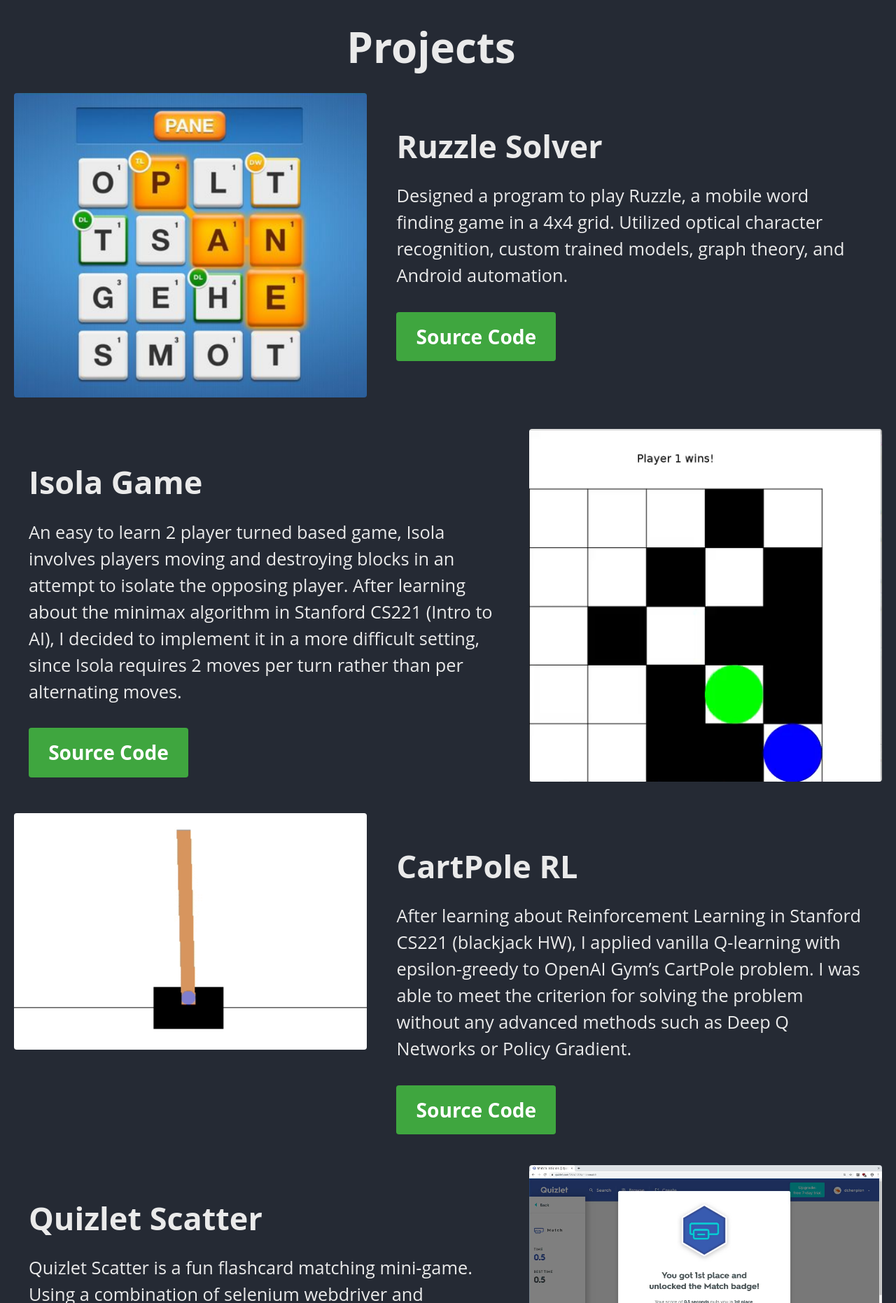
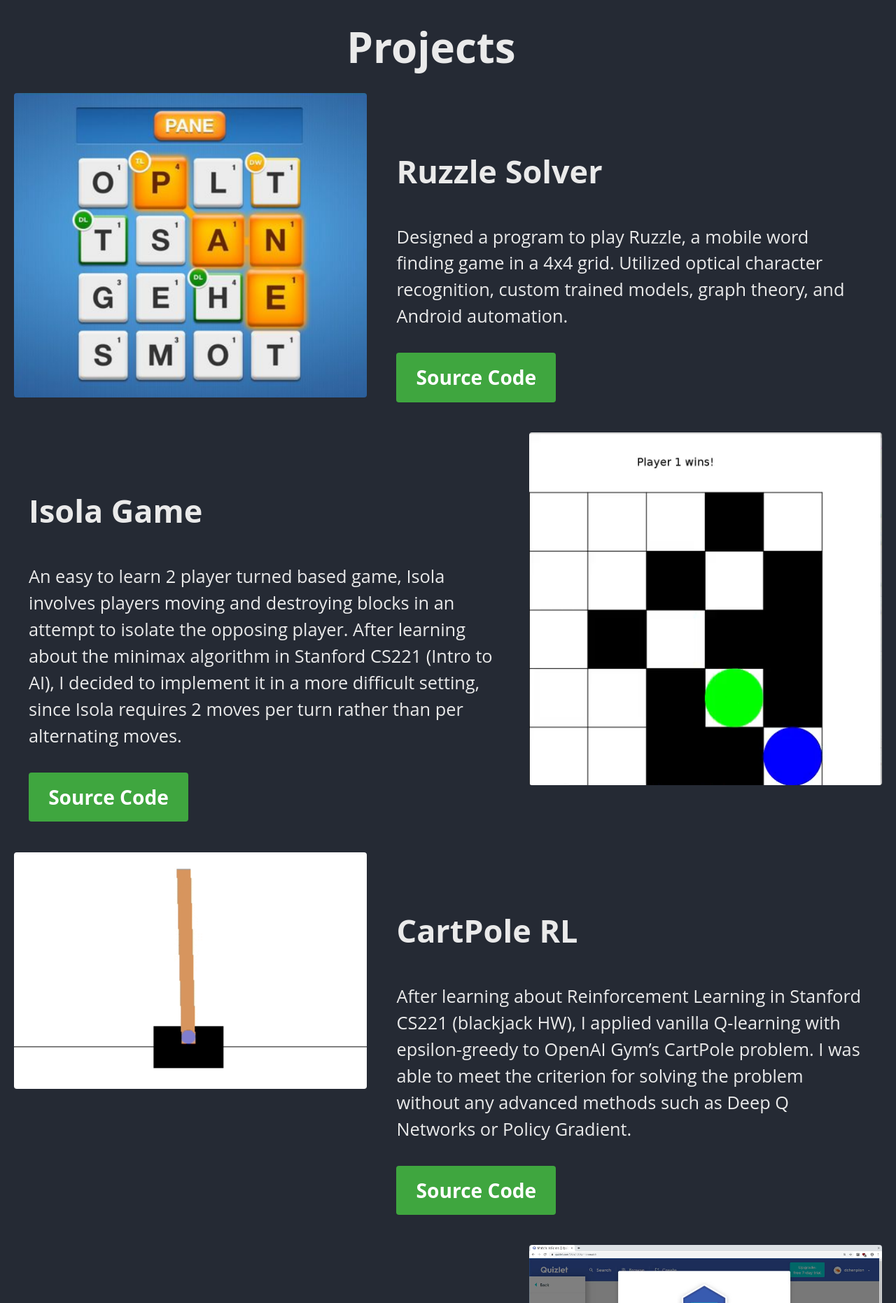
Before and after one commit to dchen327/dchen327.github.io, a Jekyll site: the page built from index.md, in a window 1280 px wide. Shown: the part 1042-2904 px from the top of the page at 70% size. Built offline with Jekyll 4.4.1, drawn with Linux system fonts in a browser that asks for light colours; cached includes are drawn as plain includes.

Commit message:
update feature text spacing

```diff
--- a/_sass/minimal-mistakes/_page.scss
+++ b/_sass/minimal-mistakes/_page.scss
@@ -85,7 +85,8 @@ body {
 .page__content {
   h2 {
     font-size: 2em;
-    padding-bottom: 0.5em;
+    padding-top: 0.8em;
+    padding-bottom: 1em;
     border-bottom: 1px solid $border-color;
   }
 
```
